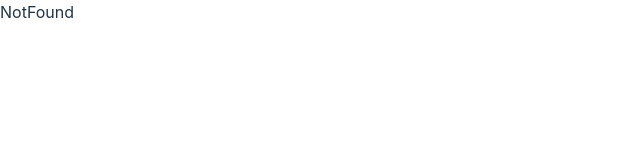
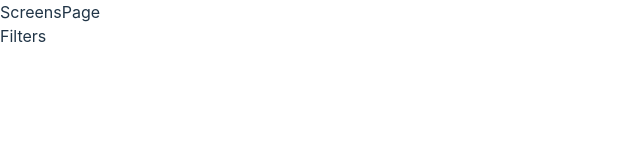
Before and after one commit to Vlad22523/WildCoders-project2, a React (Vite) app: page /home/1 in a window 1280 px wide. Shown: the top 160 px of the page, without its empty margins (0-640 px from the left). Built offline with nearby package versions, Linux system fonts and the light colour scheme.

Commit message:
folders and files

```diff
--- a/src/App.jsx
+++ b/src/App.jsx
@@ -9,6 +9,7 @@ import NotFound from "./pages/NotFound/NotFound.jsx";
 import { PrivateRoute } from "./routes/privateRoute.jsx";
 import HomePage from "./pages/HomePage/HomePage.jsx";
 import WelcomePage from "./pages/WelcomePage/WelcomePage.jsx";
+import ScreensPage from "./components/ScreensPage/ScreensPage.jsx";
 
 function App() {
   const isRefreshing = useSelector(selectIsRefresh);
@@ -56,7 +57,13 @@ function App() {
               <HomePage />
             </PrivateRoute>
           }
-        />
+          />
+          <Route
+            path="/home/:boardId" element={
+              <PrivateRoute>
+              <ScreensPage />
+            </PrivateRoute>
+             } />
 
         <Route path="*" element={<NotFound />} />
       </Routes>
--- /dev/null
+++ b/src/components/Filters/Filters.jsx
@@ -0,0 +1,9 @@
+
+
+const Filters = () => {
+  return (
+    <div>Filters</div>
+  )
+}
+
+export default Filters
--- /dev/null
+++ b/src/components/ScreensPage/ScreensPage.jsx
@@ -0,0 +1,11 @@
+import Filters from "../Filters/Filters.jsx"
+
+const ScreensPage = () => {
+  return (
+      <div>ScreensPage
+          <Filters />
+    </div>
+  )
+}
+
+export default ScreensPage
--- a/src/redux/auth/slice.js
+++ b/src/redux/auth/slice.js
@@ -2,7 +2,7 @@ import { createSlice } from "@reduxjs/toolkit";
 
 const initialState = {
   isRefreshing: false,
-  isLoggedIn: false,
+  isLoggedIn: true,
 };
 
 const slice = createSlice({
```
Also changed, not shown: src/components/HeaderDashboard/HeaderDashboard.jsx (added, +7 -0 lines).
